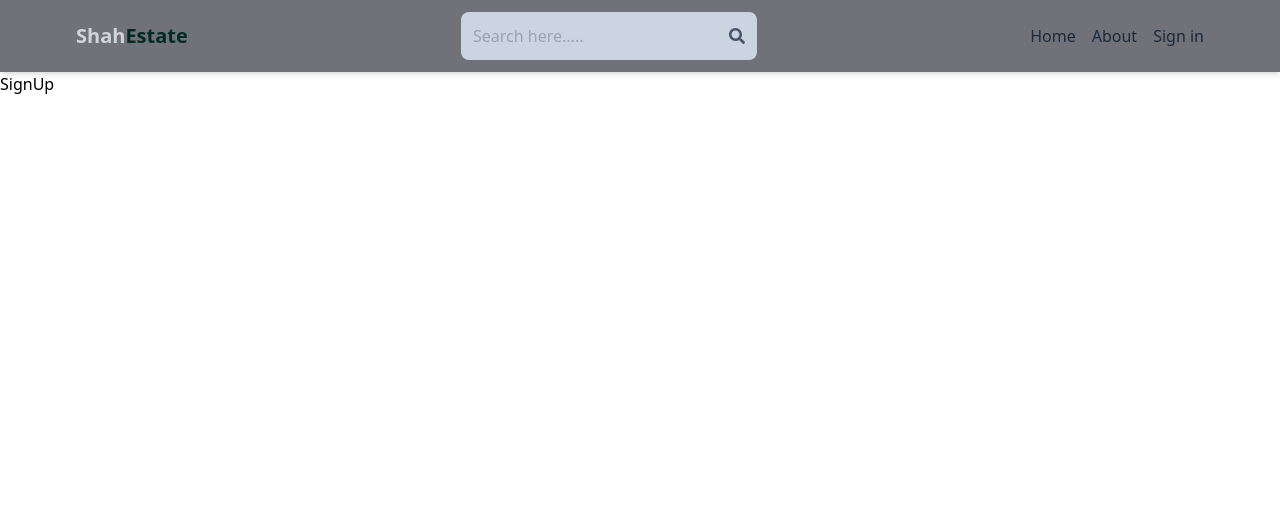
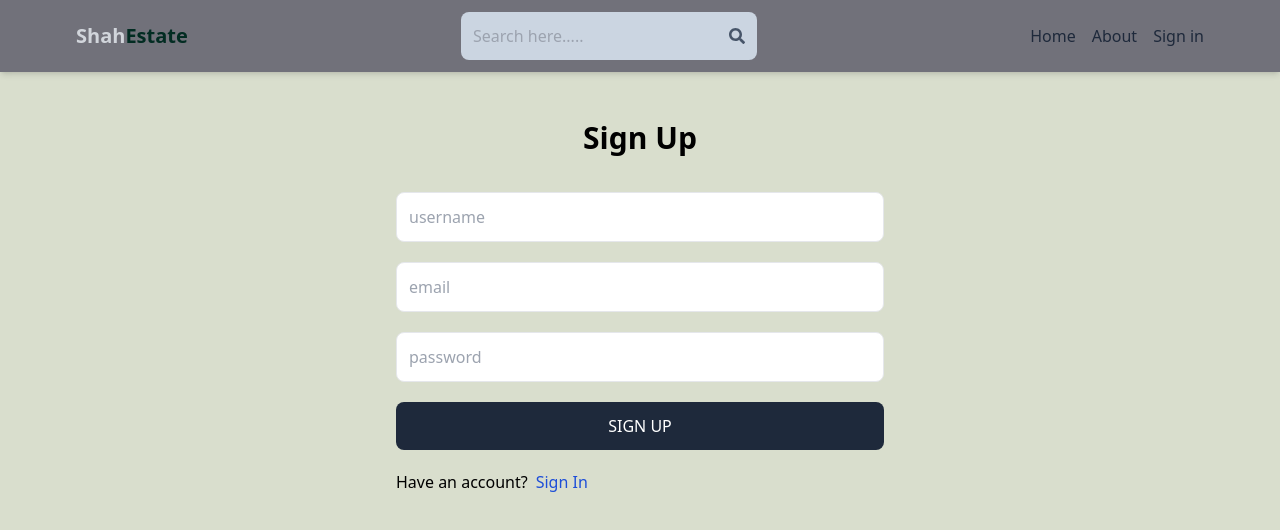
Before and after one commit to NihadAdnan/real_state, a React (Vite) app in the folder client/: page /sign-up in a window 1280 px wide. Shown: the top 530 px of the page. Built offline with nearby package versions, Linux system fonts and the light colour scheme.

Commit message:
complete sign up page UI

```diff
--- a/client/src/index.css
+++ b/client/src/index.css
@@ -1,3 +1,7 @@
 @tailwind base;
 @tailwind components;
 @tailwind utilities;
+
+body{
+    background-color: rgb(217, 222, 205);
+}
--- a/client/src/pages/SignUp.jsx
+++ b/client/src/pages/SignUp.jsx
@@ -1,7 +1,21 @@
-import React from 'react'
+import {Link} from 'react-router-dom'
 
 export default function SignUp() {
   return (
-    <div>SignUp</div>
-  )
+    <div className='p-3 max-w-lg mx-auto'>
+      <h1 className='text-3xl text-center font-bold my-9'>Sign Up</h1>
+      <form className='flex flex-col gap-5'>
+        <input type="text" placeholder='username' className='border p-3 rounded-lg' id='username' />
+        <input type="email" placeholder='email' className='border p-3 rounded-lg' id='email' />
+        <input type="password" placeholder='password' className='border p-3 rounded-lg' id='password' />
+        <button className='bg-slate-800 text-white p-3 rounded-lg uppercase hover:opacity-90 disabled:opacity-60'>Sign Up</button>
+      </form>
+      <div className='flex gap-2 mt-5'>
+        <p>Have an account?</p>
+        <Link to={"/sign-in"}>
+          <span className='text-blue-700'>Sign In</span>
+        </Link>
+      </div>
+    </div>
+  );
 }
```
